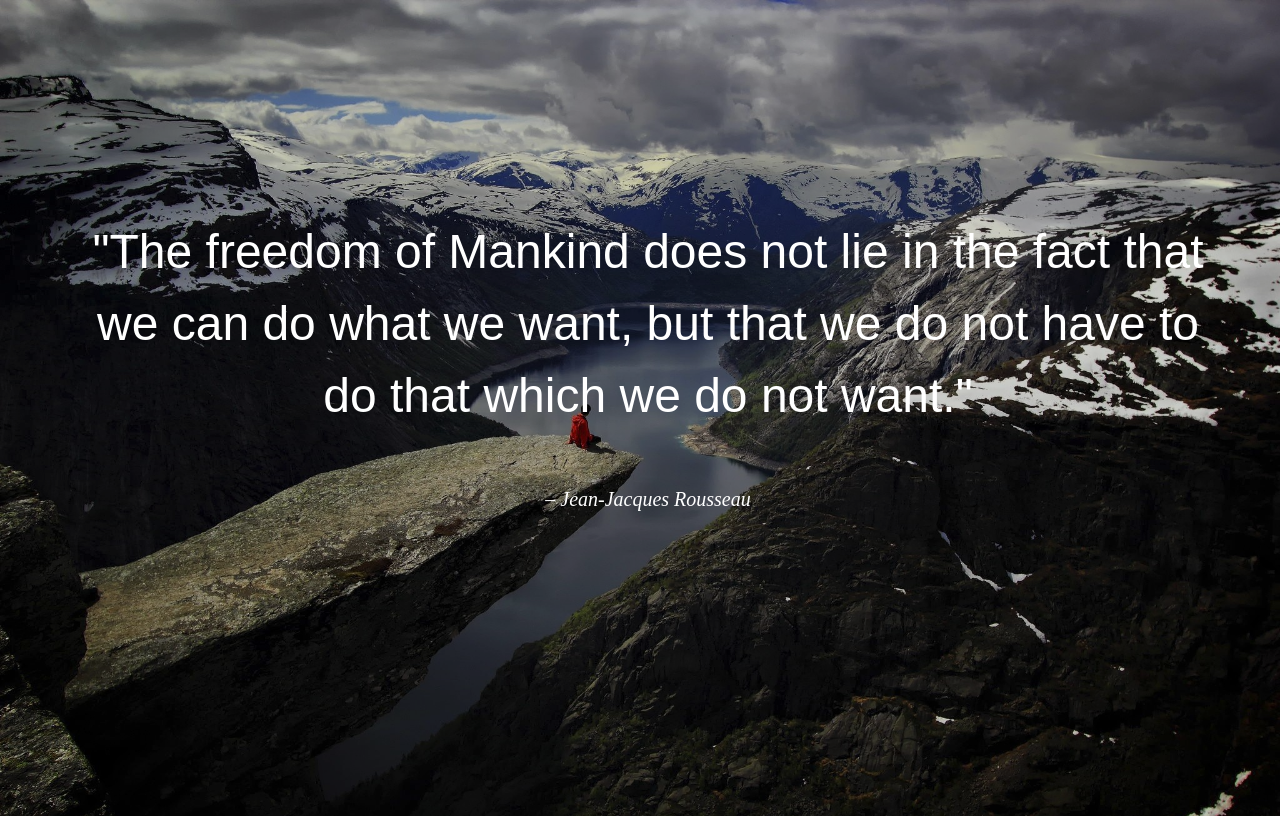
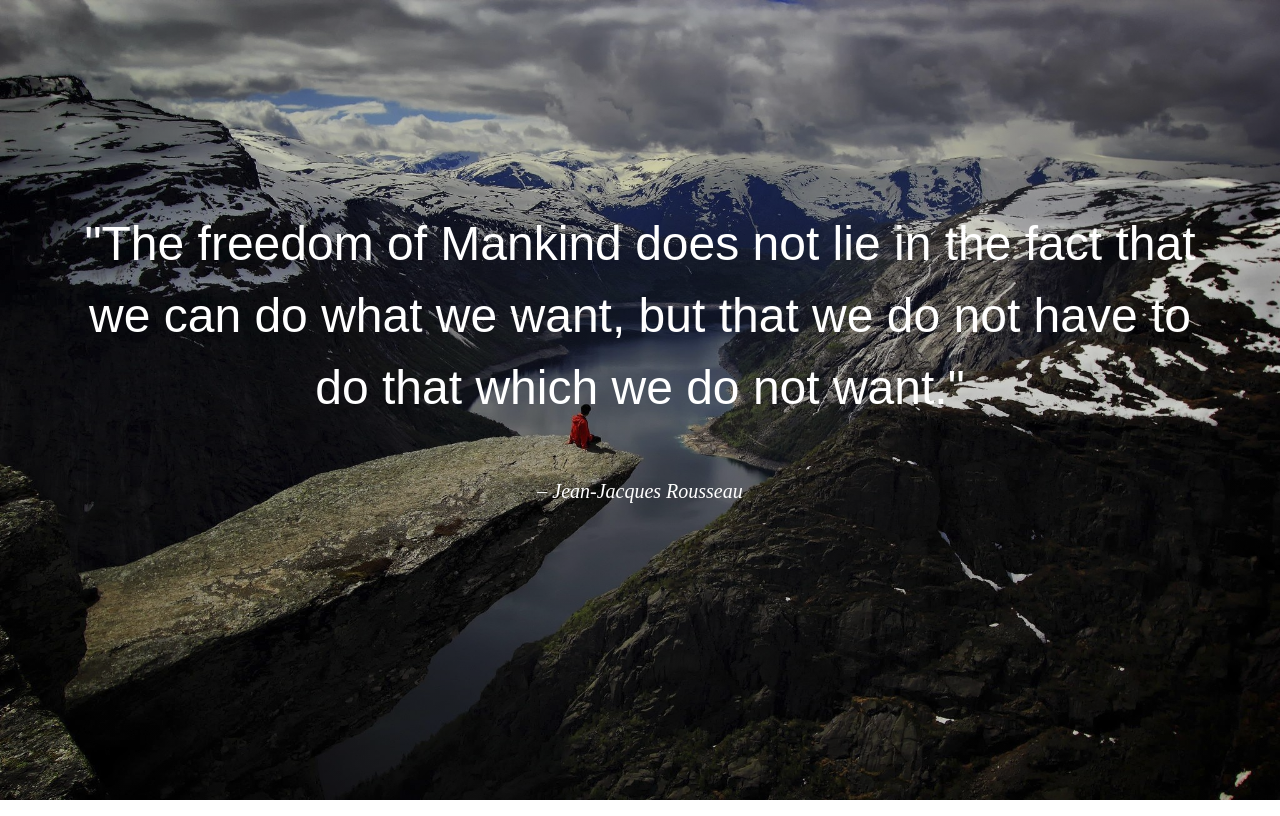
Before and after one commit to BronsonTheGoat/simple-quote-page, a plain HTML site: page index.html in a window 1280 px wide. Drawn offline with Linux system fonts and the light colour scheme; a web font is replaced by a local one.

Commit message:
Update main.css
wrong property value corrected
"margin: :0;"->"margin: 0;"

```diff
--- a/main.css
+++ b/main.css
@@ -1,6 +1,6 @@
 html,
 body {
-  margin: :0;
+  margin: 0;
   padding: 0;
   font-size: 100%;
   line-height: 1.5;
```
